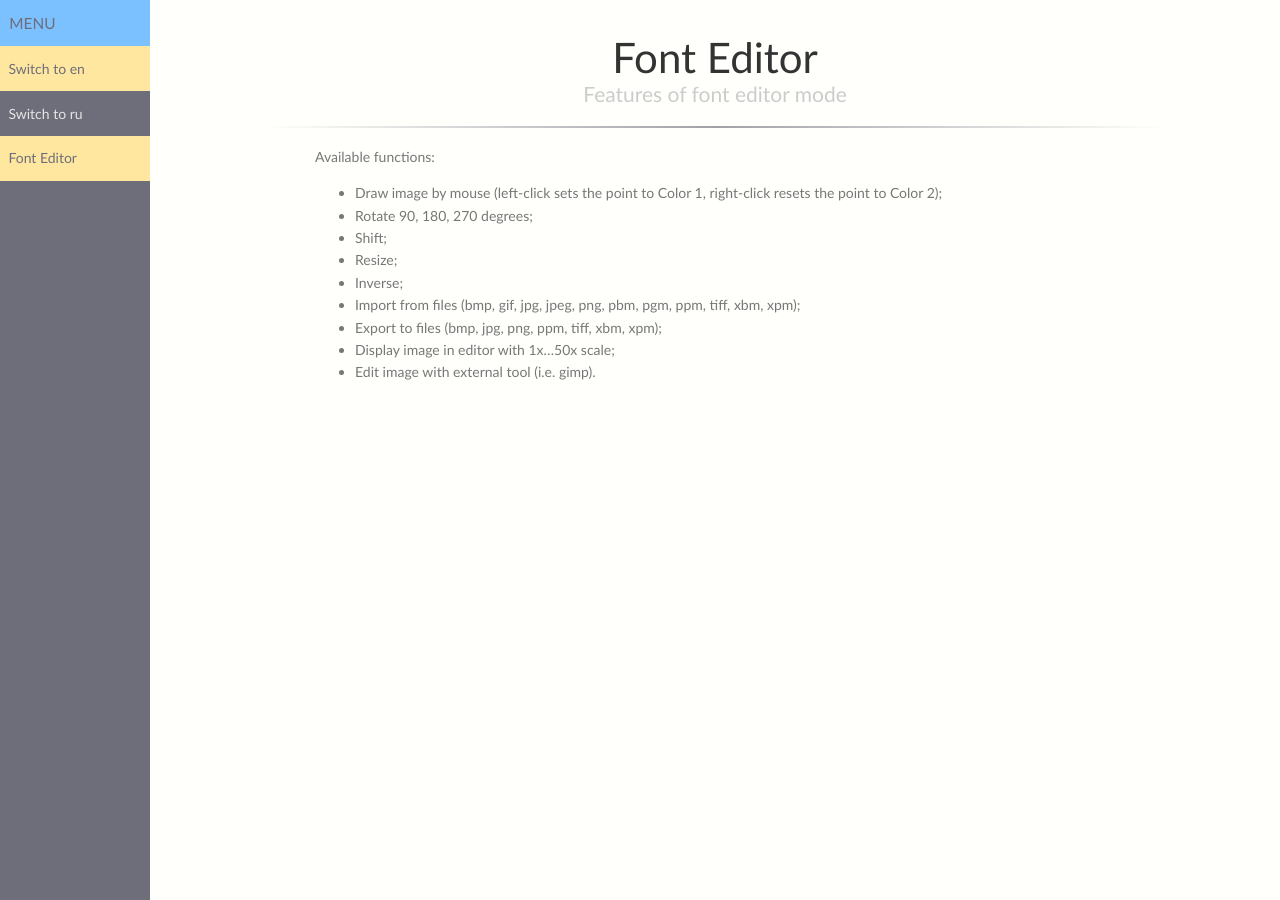
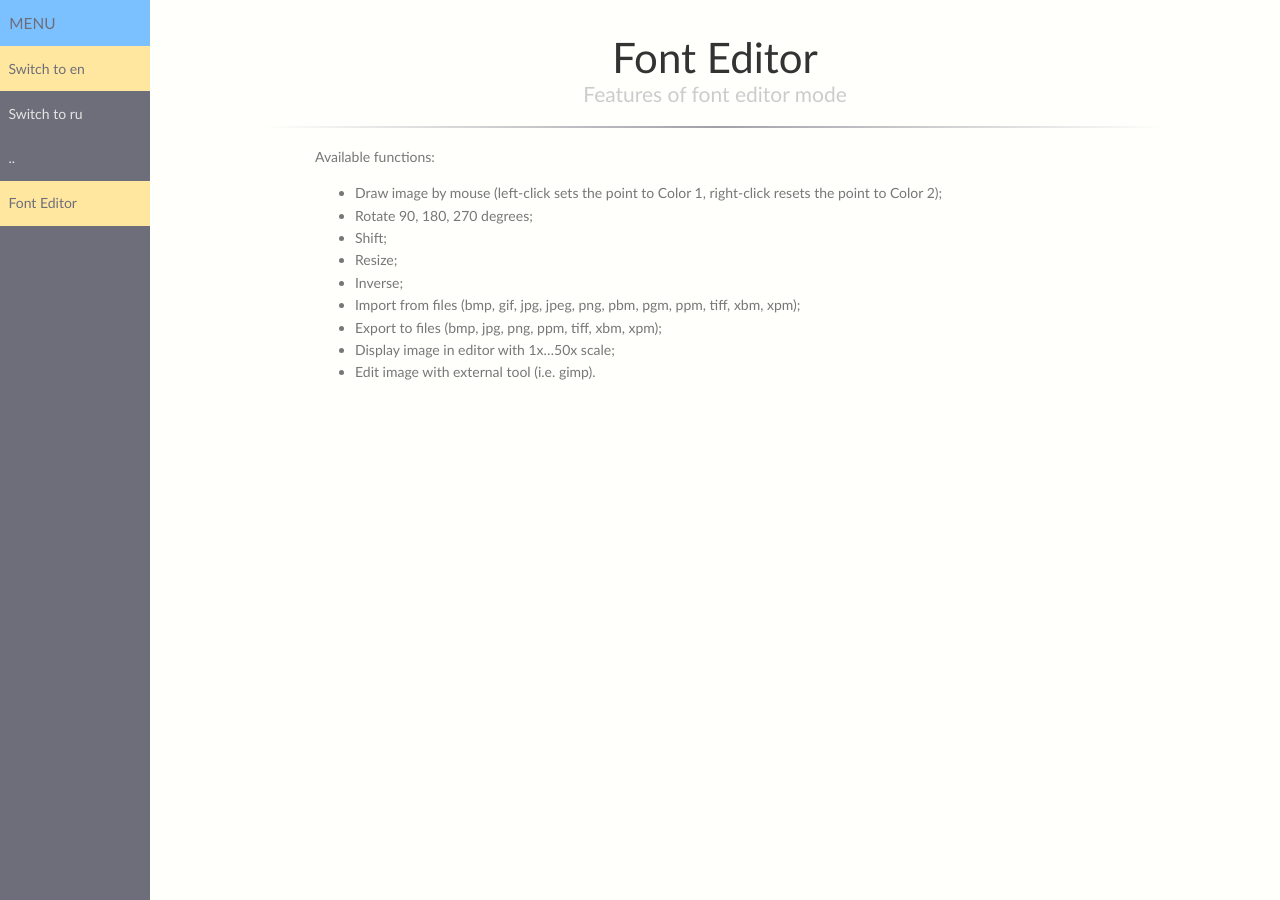
Before and after one commit to riuson/lcd-image-converter, a Jekyll site: the page built from _wiki/en/font/index.md, in a window 1280 px wide. Built offline with Jekyll 4.4.1, drawn with Linux system fonts in a browser that asks for light colours.

Commit message:
Added menu link to level up ..

```diff
--- a/_includes/wikinav.html
+++ b/_includes/wikinav.html
@@ -13,6 +13,11 @@
         <ul class="pure-menu-list">
             {% assign pageChunks = page.url | split:"/" %}
             {% assign pageChunksSize = pageChunks | size %}
+            {% if pageChunksSize > 4 %}
+            <li class="pure-menu-item">
+                <a class="pure-menu-link " href="../">..</a>
+            </li>
+            {% endif %}
             {% for p in items %}
                 <span>
                 {% assign pChunks = p.url | split:"/" %}
```
